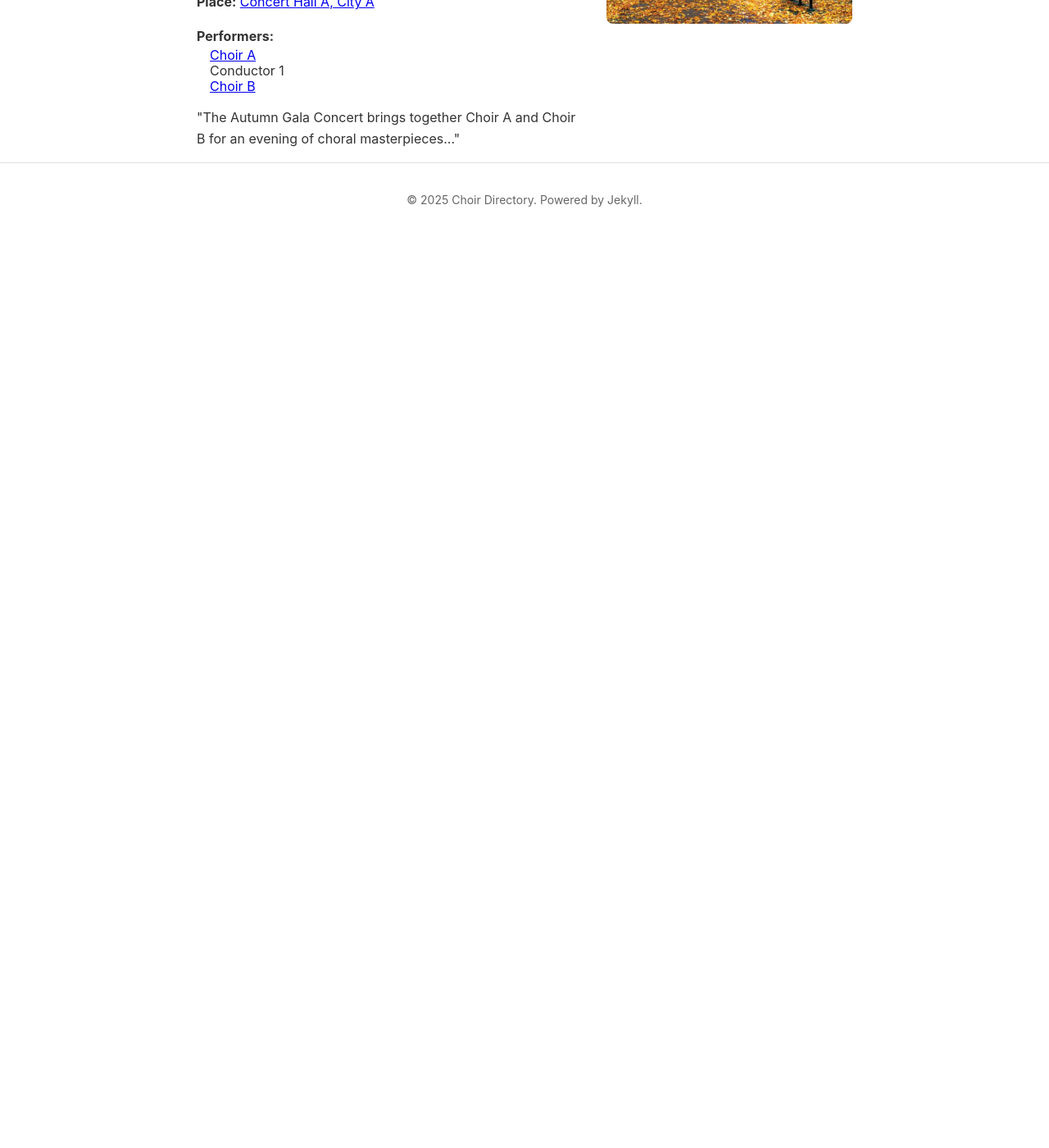
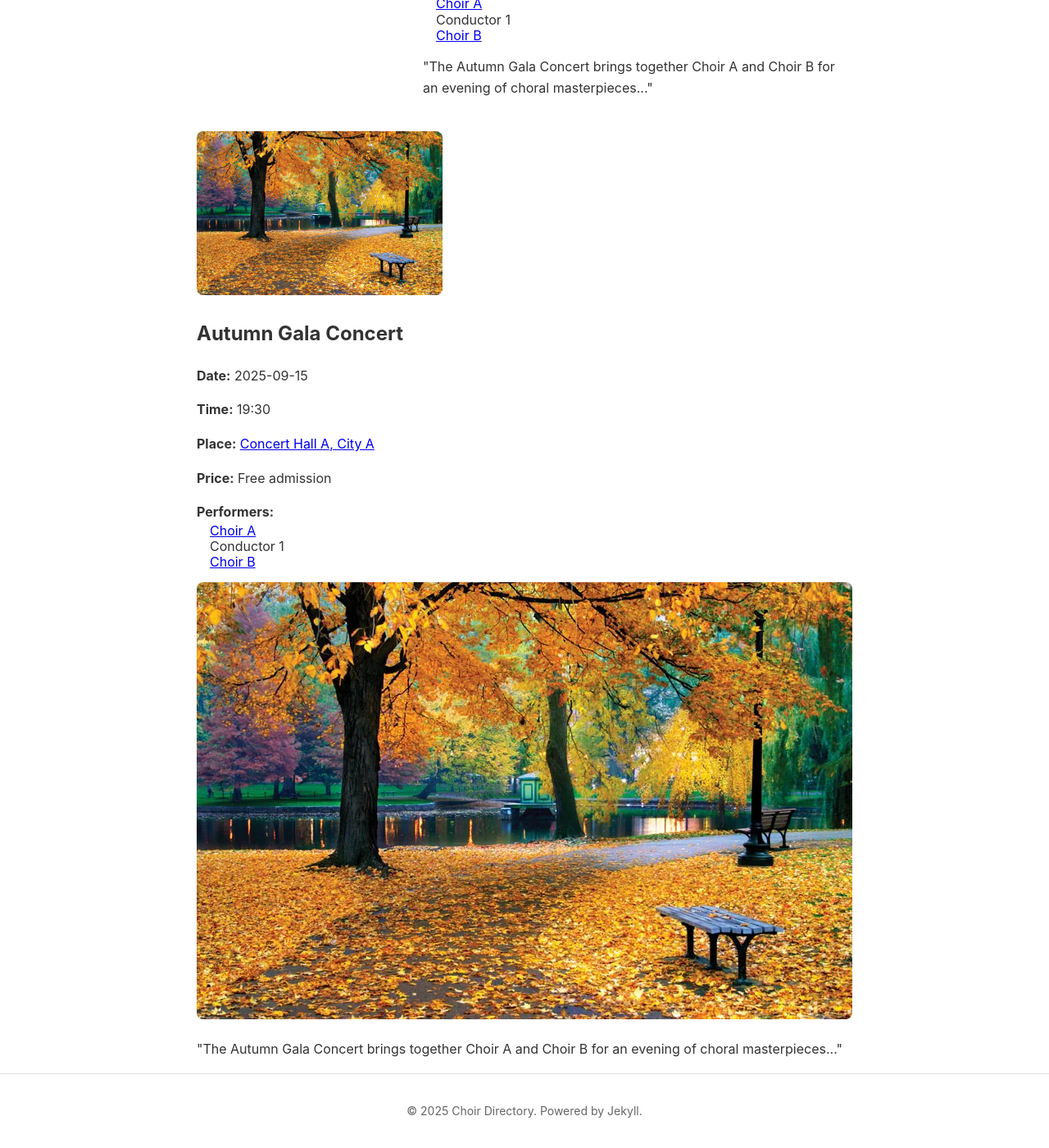
Before and after one commit to jllobera/choir-directory, a Jekyll site: the page built from concerts/2025-09-15-concert-title.md, in a window 1280 px wide and 1400 px high, scrolled down 260 px. Shown: the whole window at 82% size. Built offline with Jekyll 4.4.1, drawn with Linux system fonts in a browser that asks for light colours; a script that is not in the unit is left out; before the commit the page ends 900 px from its top, so only the background shows below that.

Commit message:
Update concert.html

```diff
--- a/_layouts/concert.html
+++ b/_layouts/concert.html
@@ -4,8 +4,9 @@
 
 <div class="concert-flex-container" style="display: flex; flex-wrap: wrap; gap: 1.5rem; align-items: flex-start;">
 
+  <h2>{{ page.title }}</h2>
+
   <div class="concert-text" style="flex: 1 1 300px; min-width: 250px;">
-    <h2>{{ page.title }}</h2>
     <p><strong>Date:</strong> {{ page.date | date: "%Y-%m-%d" }}</p>
     <p><strong>Time:</strong> {{ page.hour }}</p>
     {% assign venue = site.data.venues[page.place] %}
@@ -67,3 +68,66 @@
   {% endif %}
 
 </div>
+
+<div class="concert-content">
+  <h2>{{ page.title }}</h2>
+  <p><strong>Date:</strong> {{ page.date | date: "%Y-%m-%d" }}</p>
+  <p><strong>Time:</strong> {{ page.hour }}</p>
+  {% assign venue = site.data.venues[page.place] %}
+  <p><strong>Place:</strong>
+    {% if venue and venue.maps_link %}
+      <a href="{{ venue.maps_link }}" target="_blank">{{ page.place }}</a>
+    {% else %}
+      {{ page.place }}
+    {% endif %}
+  </p>
+  <p><strong>Price:</strong> {{ page.price }}</p>
+  <div style="margin-top: 1em;">
+    <strong>Performers:</strong>
+    <div style="margin-left: 1em; line-height: 1.2;">
+      {% for performer in page.performers %}
+        {% if performer.name %}
+          {% assign name = performer.name %}
+          {% assign slug = performer.slug %}
+        {% else %}
+          {% assign name = performer %}
+          {% assign slug = nil %}
+        {% endif %}
+
+        {% if slug %}
+          {% assign choir = site.choirs | where: "slug", slug | first %}
+          {% if choir %}
+            <div><a href="{{ choir.url | relative_url }}">{{ name }}</a></div>
+          {% else %}
+            <div>{{ name }}</div>
+          {% endif %}
+        {% else %}
+          <div>{{ name }}</div>
+        {% endif %}
+      {% endfor %}
+    </div>
+  </div>
+
+  {% if page.choirs %}
+    <p><strong>Related Choirs:</strong>
+      {% for choir_id in page.choirs %}
+        {% assign choir = site.choirs | where: "slug", choir_id | first %}
+        {% if choir %}
+          <a href="{{ choir.url | relative_url }}">{{ choir.name }}</a>{% unless forloop.last %}, {% endunless %}
+        {% endif %}
+      {% endfor %}
+    </p>
+  {% endif %}
+
+  {% if page.coverimage %}
+    <div style="text-align: center; margin-top: 15px;">
+      <img src="{{ page.coverimage | relative_url }}" alt="Concert image" style="max-width: 100%; border-radius: 8px;">
+    </div>
+  {% endif %}
+
+  {% if page.description %}
+    <div style="margin-top: 15px;">
+      <p>{{ page.description }}</p>
+    </div>
+  {% endif %}
+</div>
```
